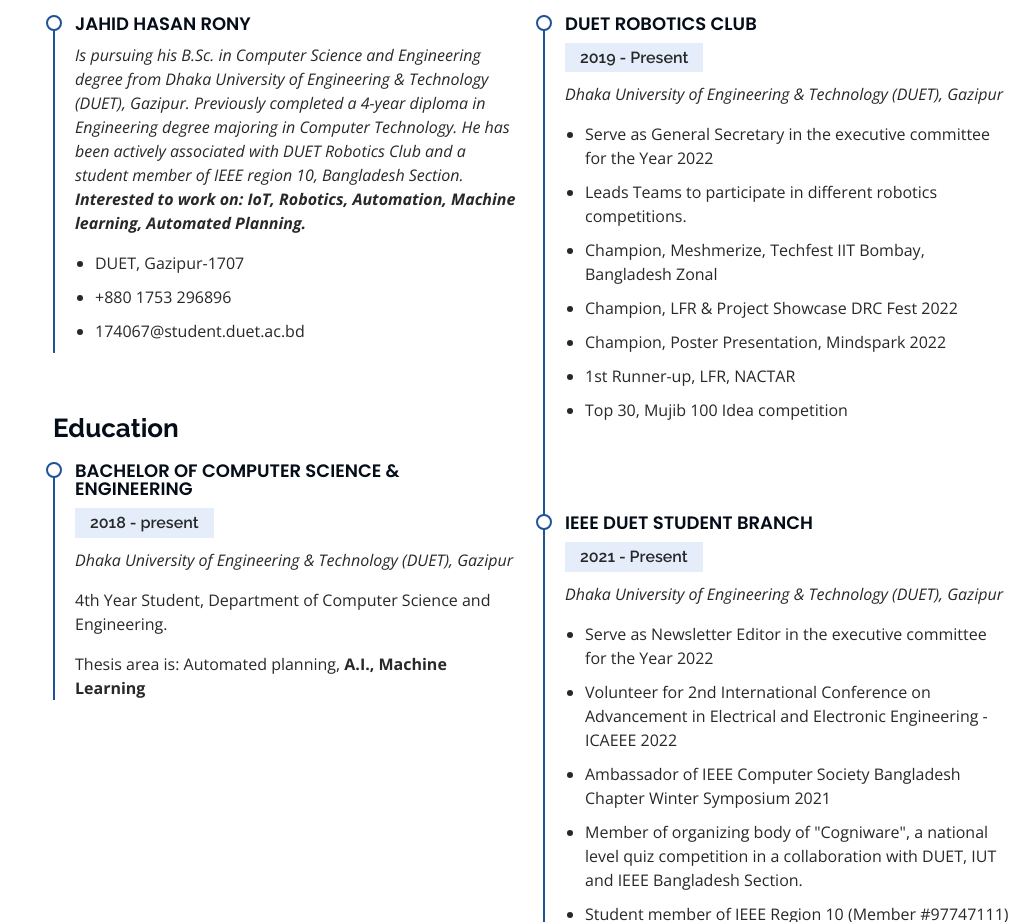
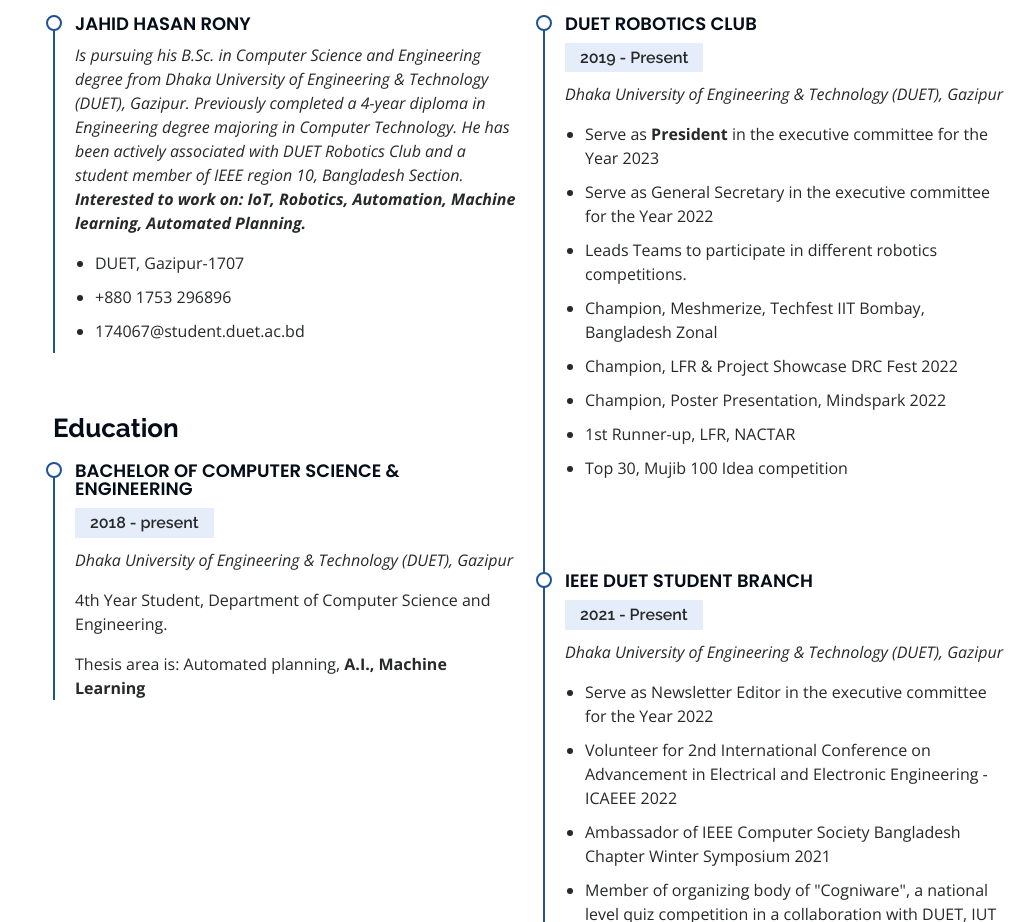
Before and after one commit to rony-cse/about, a plain HTML site: page index.html in a window 1280 px wide. Shown: the part 1766-2688 px from the top of the page, without its empty margins (259-1280 px from the left). Drawn offline with nearby package versions, Linux system fonts and the light colour scheme.

Commit message:
Update index.html

```diff
--- a/index.html
+++ b/index.html
@@ -173,6 +173,7 @@
               <h5>2019 - Present</h5>
               <p><em>Dhaka University of Engineering & Technology (DUET), Gazipur</em></p>
               <ul>
+		 <li>Serve as <b>President</b> in the executive committee for the Year 2023</li>
                 <li>Serve as General Secretary in the executive committee for the Year 2022</li>
                 <li>Leads Teams to participate in different robotics competitions.</li>
 				<li>Champion, Meshmerize, Techfest IIT Bombay, Bangladesh Zonal</li>
```
